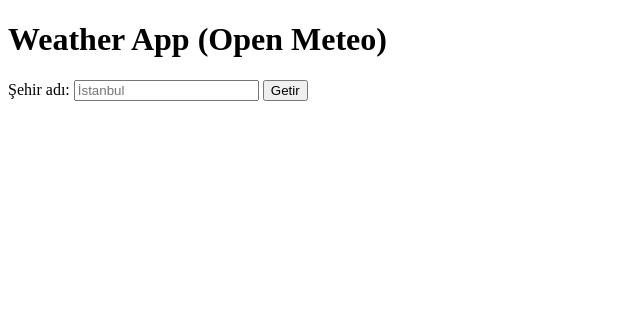
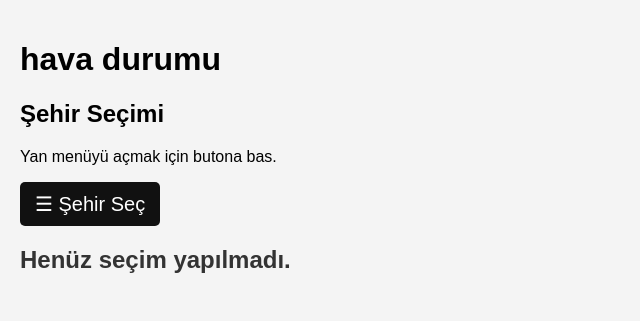
Before and after one commit to muratisik167-prog/weather-docker, a plain HTML site: page index.html in a window 1280 px wide. Shown: the whole page, without its empty margins (0-640 px from the left). Drawn offline with Linux system fonts and the light colour scheme.

Commit message:
Update index.html

```diff
--- a/index.html
+++ b/index.html
@@ -1,18 +1,125 @@
 <!DOCTYPE html>
-<html>
+<html lang="tr">
 <head>
     <meta charset="UTF-8">
-    <title>Weather API Demo</title>
+    <meta name="viewport" content="width=device-width, initial-scale=1.0">
+    <title>Şehir Seçme Çekmecesi</title>
+    <style>
+        body {
+            font-family: Arial, sans-serif;
+            margin: 0;
+            padding: 20px;
+            background-color: #f4f4f4;
+        }
+
+        /* Çekmeceyi Açma Butonu */
+        .open-btn {
+            font-size: 20px;
+            cursor: pointer;
+            background-color: #111;
+            color: white;
+            padding: 10px 15px;
+            border: none;
+            border-radius: 5px;
+        }
+
+        .open-btn:hover {
+            background-color: #444;
+        }
+
+        /* --- ÇEKMECE (DRAWER) STİLLERİ --- */
+        .sidenav {
+            height: 100%;
+            width: 0; /* Başlangıçta kapalı */
+            position: fixed;
+            z-index: 1;
+            top: 0;
+            left: 0;
+            background-color: #111; /* Siyah arka plan */
+            overflow-x: hidden;
+            transition: 0.5s; /* 0.5 saniyede kayarak açılma efekti */
+            padding-top: 60px;
+            box-shadow: 2px 0 5px rgba(0,0,0,0.5);
+        }
+
+        /* Çekmece içindeki linkler (Şehirler) */
+        .sidenav a {
+            padding: 8px 8px 8px 32px;
+            text-decoration: none;
+            font-size: 22px;
+            color: #818181;
+            display: block;
+            transition: 0.3s;
+            cursor: pointer;
+            border-bottom: 1px solid #333;
+        }
+
+        .sidenav a:hover {
+            color: #f1f1f1;
+            background-color: #333;
+        }
+
+        /* Kapatma (X) butonu */
+        .sidenav .closebtn {
+            position: absolute;
+            top: 0;
+            right: 25px;
+            font-size: 36px;
+            margin-left: 50px;
+            border-bottom: none;
+        }
+
+        /* Seçilen şehir göstergesi */
+        .sonuc-kutusu {
+            margin-top: 20px;
+            font-size: 24px;
+            color: #333;
+            font-weight: bold;
+        }
+    </style>
 </head>
 <body>
-    <h1>Weather App (Open Meteo)</h1>
+    <h1>hava durumu</h1>
+    <h2>Şehir Seçimi</h2>
+    <p>Yan menüyü açmak için butona bas.</p>
 
-    <label>Şehir adı:</label>
-    <input id="city" placeholder="İstanbul">
-    <button onclick="getWeather()">Getir</button>
+    <button class="open-btn" onclick="openNav()">☰ Şehir Seç</button>
 
-    <pre id="result"></pre>
+    <div class="sonuc-kutusu" id="sonuc">
+        Henüz seçim yapılmadı.
+    </div>
 
-    <script src="script.js"></script>
+    <div id="mySidenav" class="sidenav">
+        <a href="javascript:void(0)" class="closebtn" onclick="closeNav()">&times;</a>
+        <a onclick="sehirSec('İstanbul')">İstanbul</a>
+        <a onclick="sehirSec('Ankara')">Ankara</a>
+        <a onclick="sehirSec('İzmir')">İzmir</a>
+        <a onclick="sehirSec('Antalya')">Antalya</a>
+        <a onclick="sehirSec('Bursa')">Bursa</a>
+        <a onclick="sehirSec('Sakarya')">Sakarya</a>
+    </div>
+
+    <script>
+        // Çekmeceyi AÇMA fonksiyonu
+        function openNav() {
+            document.getElementById("mySidenav").style.width = "250px";
+        }
+
+        // Çekmeceyi KAPATMA fonksiyonu
+        function closeNav() {
+            document.getElementById("mySidenav").style.width = "0";
+        }
+
+        // Şehir seçildiğinde çalışacak fonksiyon
+        function sehirSec(sehirIsmi) {
+            // Ekrana yaz
+            document.getElementById("sonuc").innerHTML = "Seçilen Şehir: " + sehirIsmi;
+            document.getElementById("sonuc").style.color = "green";
+
+            // Seçimden sonra çekmeceyi kapat
+            closeNav();
+        }
+    </script>
+
 </body>
 </html>
```
